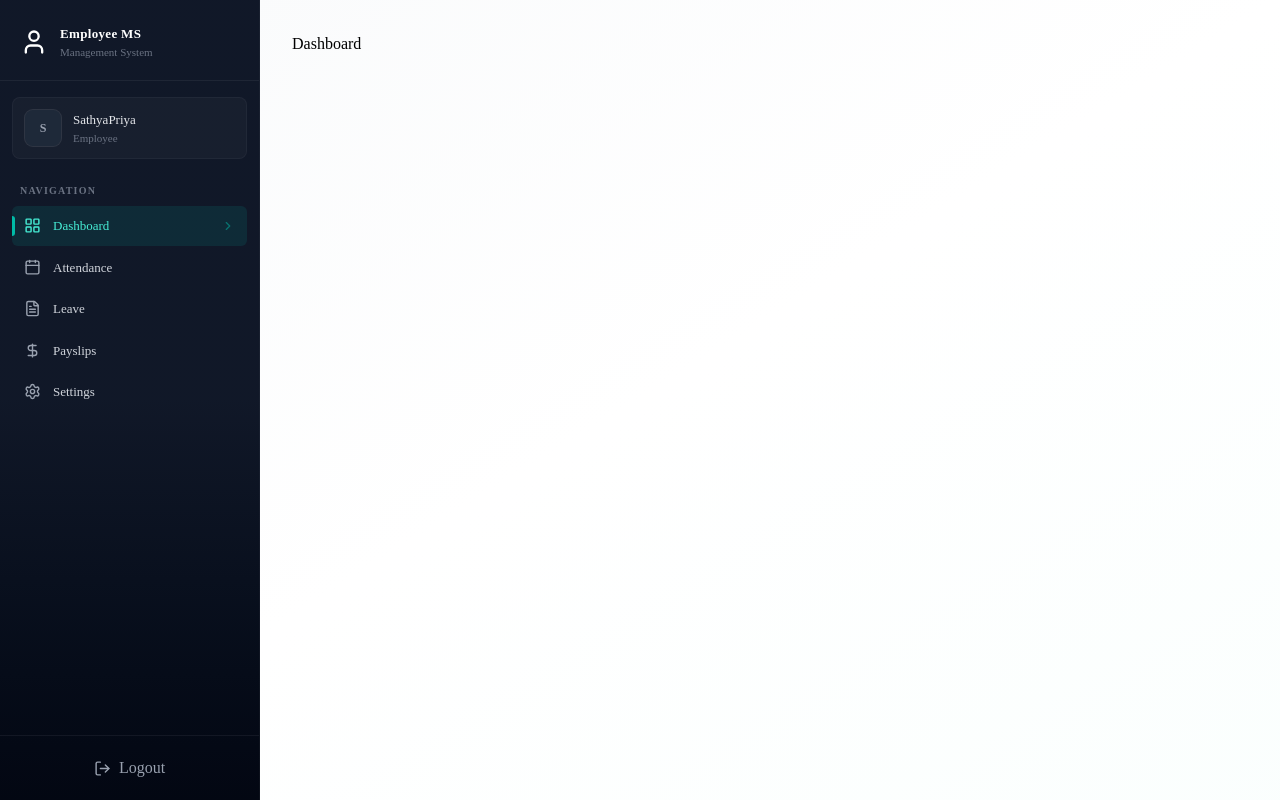
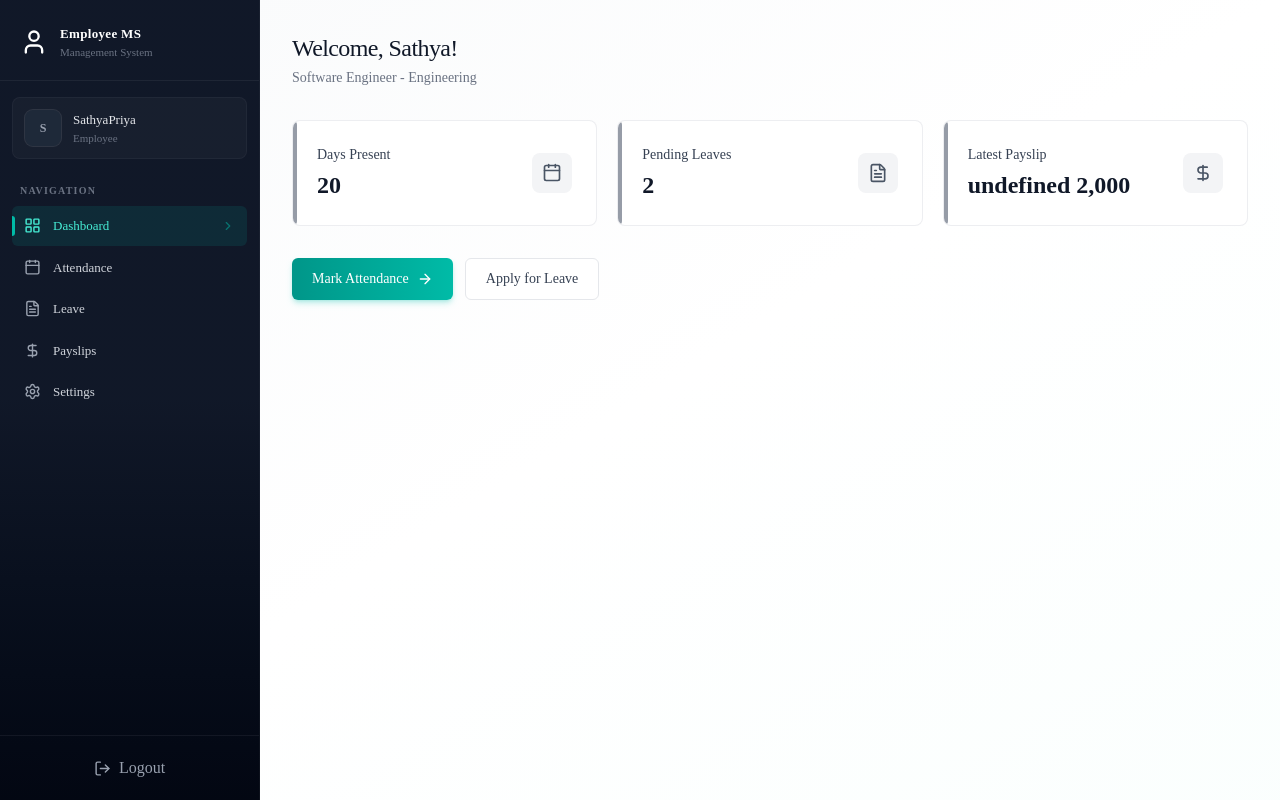
Before and after one commit to PrethigahShanmugarajah/Staffly, a React (Vite) app in the folder Client/: page /dashboard in a window 1280 px wide. Built offline with nearby package versions, Linux system fonts and the light colour scheme; a web font is replaced by a local one.

Commit message:
Add dashboard data and role based views

```diff
--- a/Client/src/pages/Dashboard.jsx
+++ b/Client/src/pages/Dashboard.jsx
@@ -1,11 +1,36 @@
 // Client / src / pages / Dashboard.jsx
+import { useEffect, useState } from "react";
+import { dummyEmployeeDashboardData } from "../assets/assets";
+import Loading from "../components/Loading";
+import AdminDashboard from "../components/Dashboard/AdminDashboard";
+import EmployeeDashboard from "../components/Dashboard/EmployeeDashboard";
 
 const Dashboard = () => {
-  return (
-    <div>
-      <h1>Dashboard</h1>
-    </div>
-  );
+  const [data, setData] = useState(null);
+  const [loading, setLoading] = useState(true);
+
+  useEffect(() => {
+    // eslint-disable-next-line react-hooks/set-state-in-effect
+    setData(dummyEmployeeDashboardData);
+    setTimeout(() => {
+      setLoading(false);
+    }, 1000);
+  }, []);
+
+  if (loading) return <Loading size="xl" />;
+
+  if (!data)
+    return (
+      <p className="text-center text-slate-500 py-12">
+        Failed to load dashboard
+      </p>
+    );
+
+  if (data.role === "ADMIN") {
+    return <AdminDashboard data={data} />;
+  } else {
+    return <EmployeeDashboard data={data} />;
+  }
 };
 
 export default Dashboard;
```
